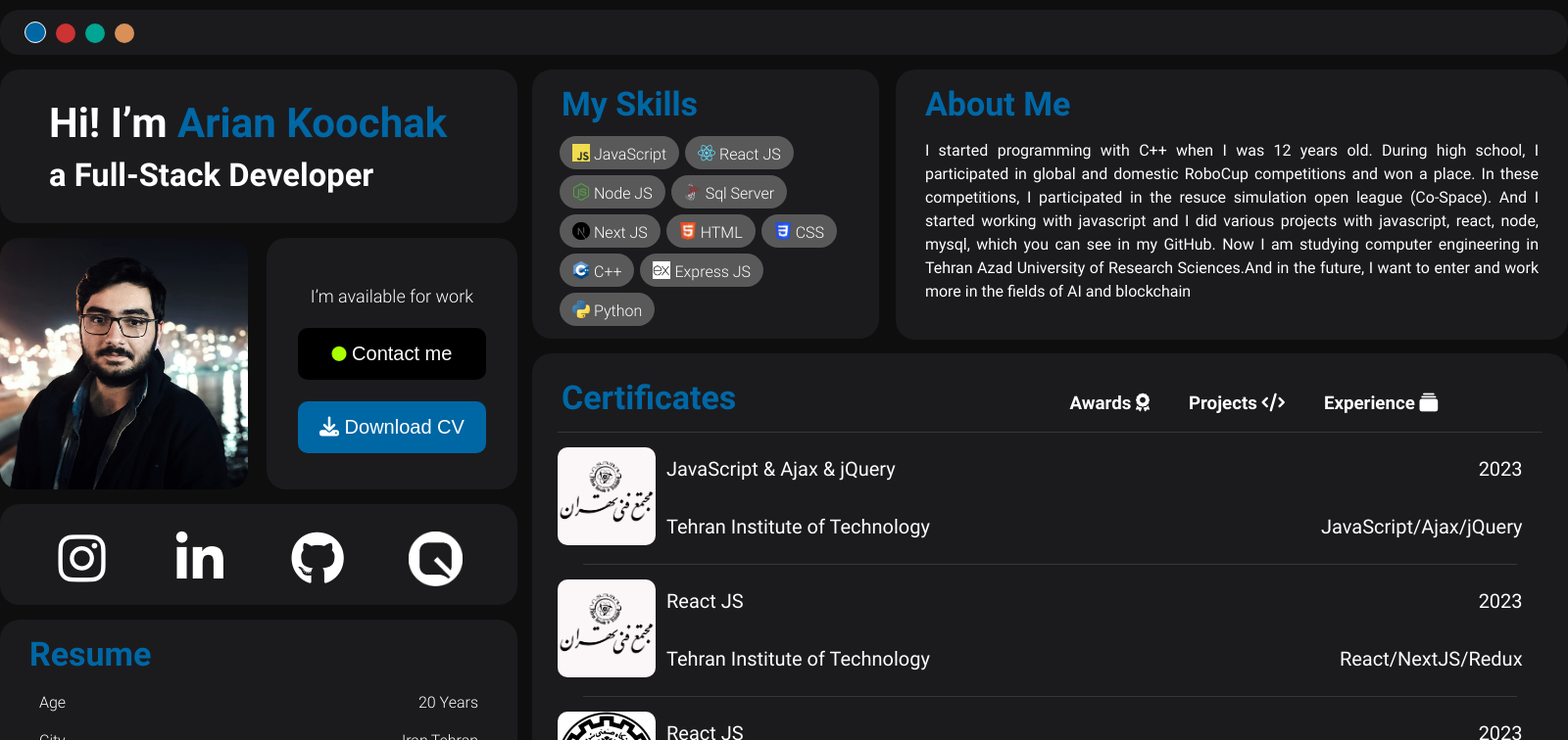
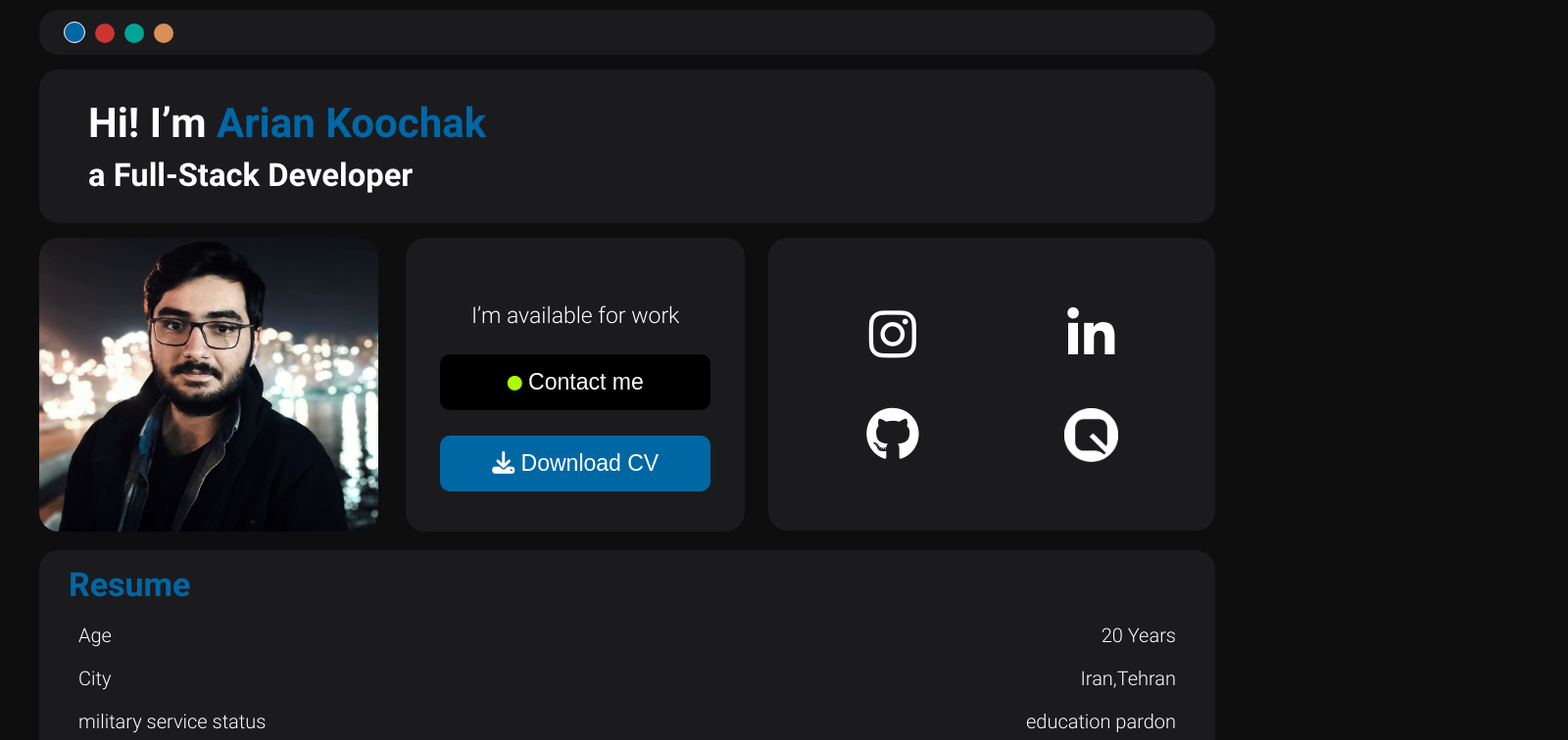
Before and after one commit to ariankoochak/PersonalWebsite, a React (Create React App) app in the folder ariankoochak/: page / in a window 1280 px wide. Shown: the top 756 px of the page at 98% size, 1600 px wide, since content can reach past the window. Built offline with nearby package versions, Linux system fonts and the light colour scheme.

Commit message:
responsive for tablet

```diff
--- a/ariankoochak/src/Assets/Styles/global.css
+++ b/ariankoochak/src/Assets/Styles/global.css
@@ -523,8 +523,104 @@ a{
     right: 30px;
 }
 
+@media only screen and (max-width: 1600px) {
+.container {width: 90%}
+  .contact-and-me-data{
+    width: 100%;
+    }
+    .about-myskills-certificates-data{
+        width: 100%;
+    }
+    .image-div{
+        height: 300px;
+    }
+    .contact-div{
+        height: 300px;
+    }
+    .contact-div .contact-container span{
+        font-size: 23px;
+    }
+    .contact-div .contact-container button{
+        font-size: 23px;
+        width: 80%;
+        margin-top: 26px;
+    }
+    .resume-div .resume-data span{
+        font-size: 20px;
+    }
+    .resume-div .resume-data .education{
+        height: 60px;
+        margin-bottom: 5px;
+    }
+    .my-skills-div{
+        width: 100%;
+        margin-left: 0;
+        margin-top: 15px;
+    }
+    .about-div{
+        width: 100%;
+        margin-top: 15px;
+        float: none;
+        margin-left: 0;
+    }
+    .datas-div{
+        width: 100%;
+        float: none;
+        margin-left: 0;
+        margin-bottom: 15px;
+    }
+    .datas-div .head-options{
+        width: 65% !important;
+    }
+    .datas-div .selected-head{
+        width: 35% !important;
+    }
+    .certificate-datas{
+        width: 80%;
+    }
+     .certificate-card .certificate-datas .left-side{
+        width: 65%;
+        margin-top: 0;
+        margin-bottom: 10px;
+    }
+    .certificate-card .certificate-datas .right-side{
+        width: 35%;
+    }
+    .certificate-card .certificate-datas .margin-down{
+        margin-bottom: 20px;
+    }
+}
+
+@media (min-width:900px) and (max-width:1600px){
+    .image-div{
+        height: 300px;
+        width: 48%;
+    }
+    .contact-div{
+        height: 300px;
+        width: 48%;
+    }
+    .image-and-contact-container{
+        width: 60%;
+        display: inline-block;
+    }
+    .socials-div{
+        width: 38%;
+        display: inline-block;
+        margin-left: 15px;
+        margin-top: 15px;
+        float: right;
+        padding: 51px 0;
+    }
+    .socials-div div{
+        width: 40%;
+    }
+}
+@media (min-width:1200px) and (max-width:1600px){
+  .container {width: 1200px}
+
+}
 @media only screen and (max-width: 600px) {
-  /* For tablets: */
   .container {width: 90%}
   .contact-and-me-data{
     width: 100%;
@@ -634,7 +730,3 @@ a{
         font-size: 17px;
     }
 }
-
-@media only screen and (min-width: 768px) {
-
-}
```
